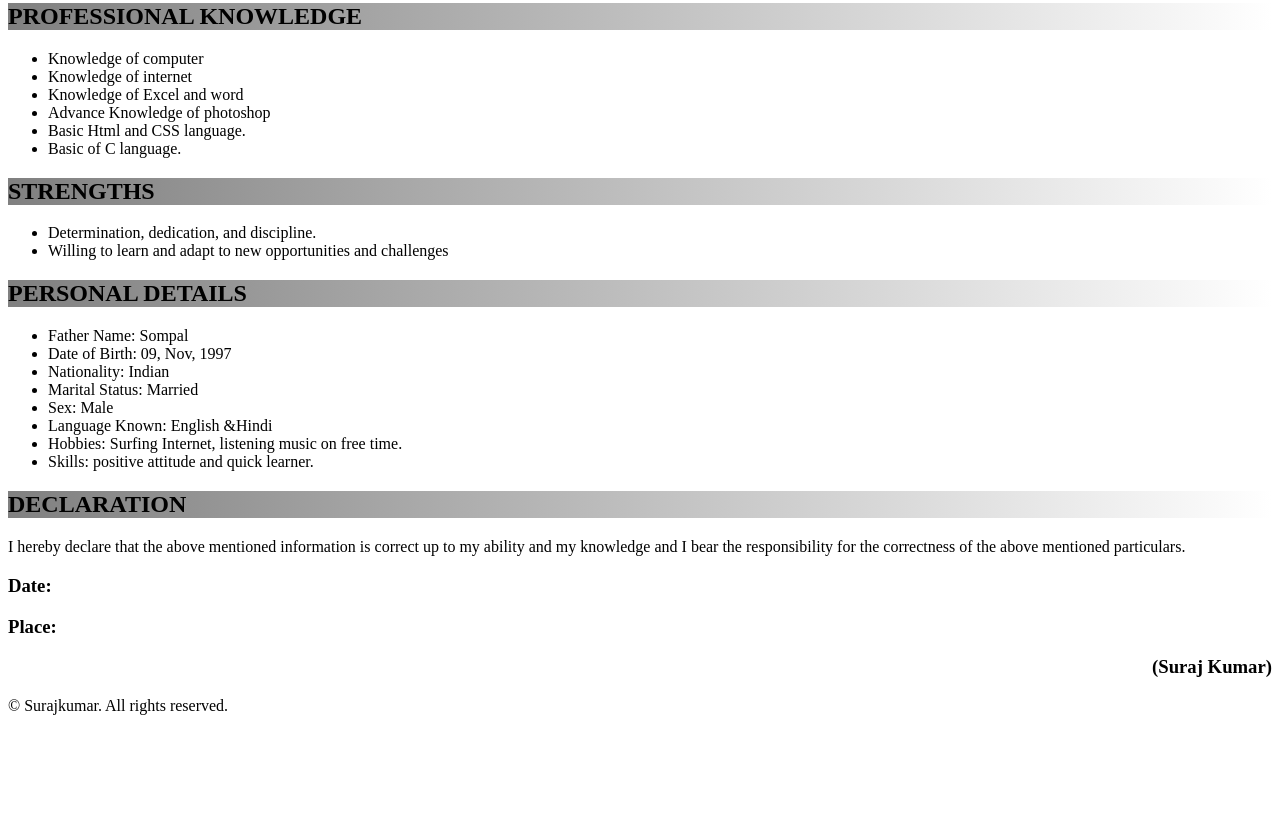
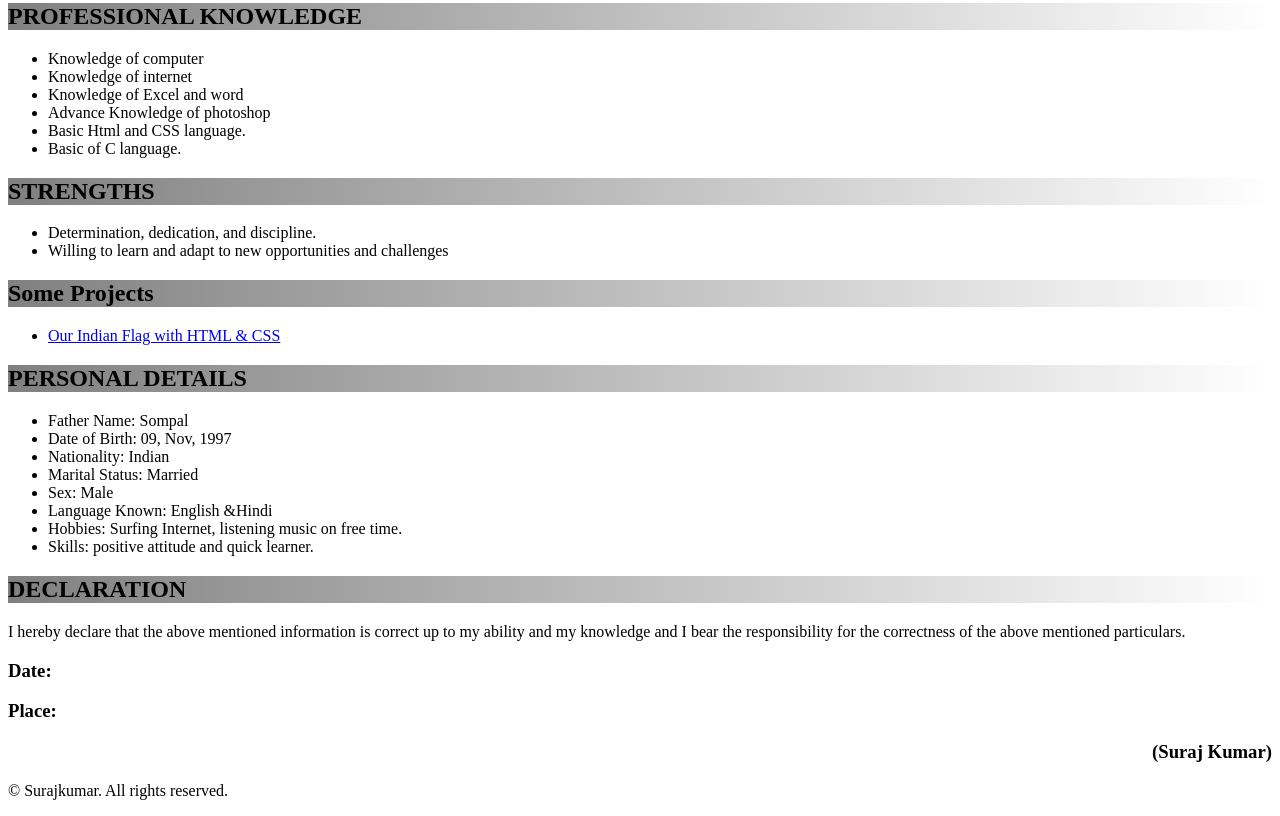
Before and after one commit to Surajsom/Resume, a plain HTML site: page index.html in a window 1280 px wide. Shown: the part 707-1523 px from the top of the page. Before the commit the page ends 1438 px from the top, so only its background shows below. Drawn offline with Linux system fonts and the light colour scheme.

Commit message:
Update index.html

```diff
--- a/index.html
+++ b/index.html
@@ -82,6 +82,16 @@
       <li>Willing to learn and adapt to new opportunities and challenges</li>
     </ul>
 
+     <h2
+      style="background-image: linear-gradient(to right, grey, white)"
+      height="5"
+    >
+      Some Projects
+    </h2>
+    <ul>
+      <li><a href="https://surajsom.github.io/Flag/">Our Indian Flag with HTML & CSS</a></li>
+    </ul>
+
     <h2
       style="background-image: linear-gradient(to right, grey, white)"
       height="5"
```
